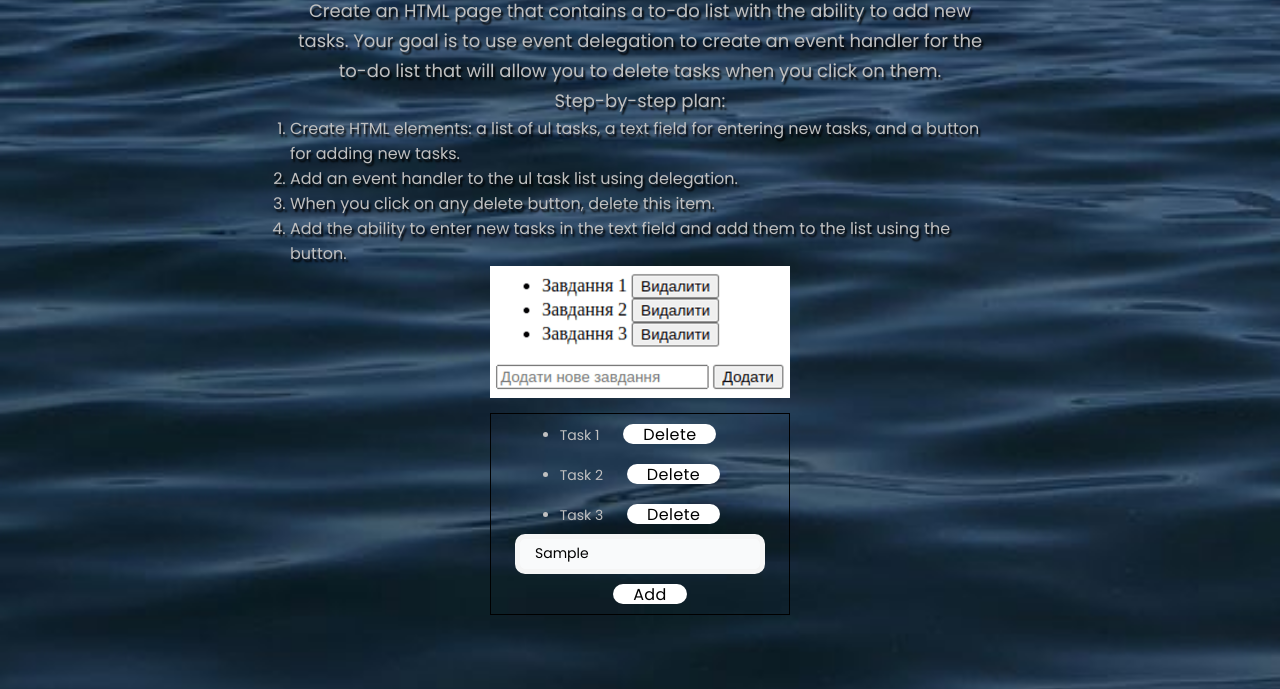
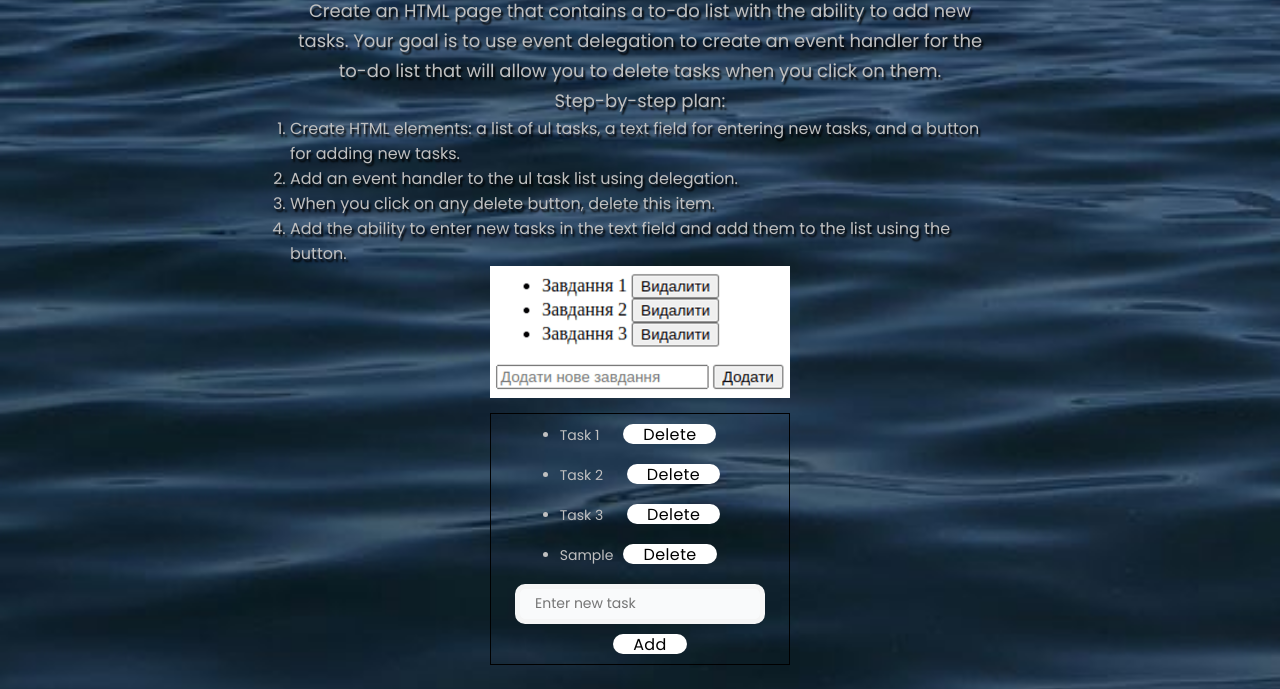
Before and after one commit to Mariia5pon/Hillel_JS-pro_HW-12, a plain HTML site: page index.html in a window 1280 px wide. Both pictures are taken after typing "Sample" into the empty fields and a click on the button "Add". Shown: the part 2133-2822 px from the top of the page. Drawn offline with Linux system fonts and the light colour scheme.

Commit message:
completed task 3

```diff
--- a/css/main.css
+++ b/css/main.css
@@ -137,6 +137,7 @@ input[type="text"] {
     padding: 15px;
     border-radius: 10px;
     border: 5px solid whitesmoke;
+    margin-top: 10px;
 }
 
 input[type="text"]:hover{
--- a/js/app.js
+++ b/js/app.js
@@ -30,4 +30,36 @@ btns.addEventListener('click', (event) =>{
         alert(`You clicked on ${event.target.textContent}`);
     }
 });
+
 // TASK 3
+const taskList = document.querySelector('#task-list');
+const addTaskBtn = document.querySelector('#add-task-btn');
+const newTaskInput = document.querySelector('#new-task-input');
+
+function createTaskElement(taskText) {
+    const newTask = document.createElement('li');
+    newTask.textContent = taskText;
+
+    const deleteBtn = document.createElement('input');
+    deleteBtn.type = 'button';
+    deleteBtn.value = 'Delete';
+    deleteBtn.classList.add('btn', 'delete-btn');
+    deleteBtn.style.marginLeft = '10px';
+    newTask.appendChild(deleteBtn);
+    return newTask;
+}
+
+taskList.addEventListener('click', (event) => {
+    if (event.target.tagName === 'INPUT' && event.target.classList.contains('delete-btn')) {
+        event.target.parentElement.remove();
+    }
+});
+
+addTaskBtn.addEventListener('click' , () => {
+    const taskText = newTaskInput.value.trim();
+    if (taskText !== '') {
+        const newTask = createTaskElement(taskText);
+        taskList.appendChild(newTask);
+        newTaskInput.value = '';
+    }
+});
```
